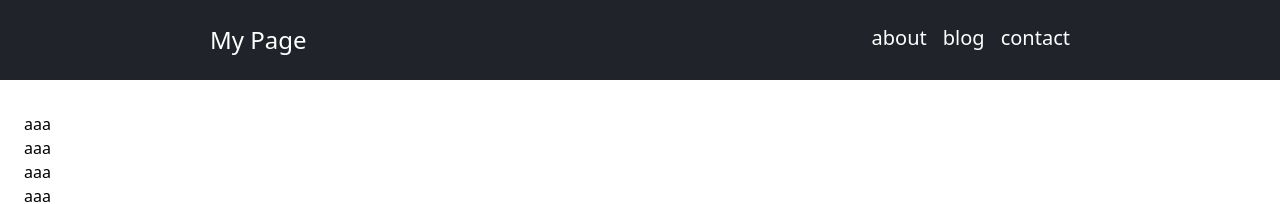
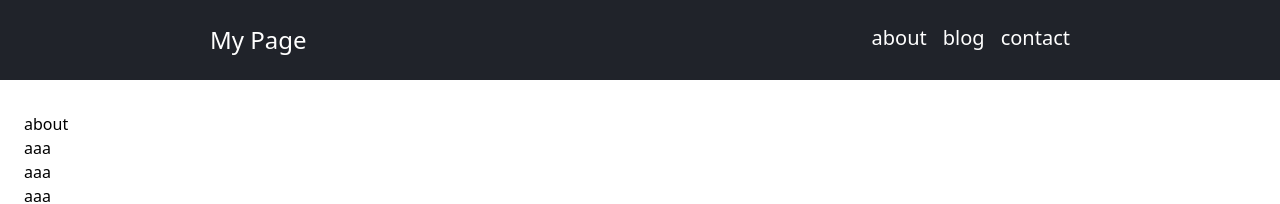
Before and after one commit to shamo-9118/learn-next, a Next.js app: page /about in a window 1280 px wide. Shown: the top 204 px of the page. Built offline with nearby package versions, Linux system fonts and the light colour scheme.

Commit message:
childrenでページごとに要素だし訳

```diff
--- a/components/Layout.tsx
+++ b/components/Layout.tsx
@@ -2,11 +2,19 @@ import { Header } from '@/components/Header'
 import { Footer } from '@/components/Footer'
 import { Main } from '@/components/Main'
 
-export const Layout = () => {
+import type { FunctionComponent } from 'react';
+
+type Props = {
+  children: string;
+};
+
+export const Layout: FunctionComponent<Props> = ({children}) => {
   return (
     <div className='flex flex-col'>
       <Header></Header>
-      <Main></Main>
+      <Main>
+        {children}
+      </Main>
       <Footer></Footer>
     </div>
   )
--- a/components/Main.tsx
+++ b/components/Main.tsx
@@ -1,7 +1,14 @@
-export const Main = () => {
+import type { FunctionComponent } from 'react';
+
+type Props = {
+  children: string;
+};
+
+export const Main: FunctionComponent<Props> = ({children}) => {
   const contentList = ['aaa','aaa','aaa','aaa','aaa','aaa','aaa','aaa','aaa','aaa','aaa',]
   return (
     <main className='h-[90vh] px-6 pt-8'>
+      <p>{ children }</p>
       <ul>
         {
           contentList.map((content, index) => (
--- a/pages/about/index.tsx
+++ b/pages/about/index.tsx
@@ -2,7 +2,7 @@ import { Layout } from '../../components/Layout'
 
 function About() {
   return(
-    <Layout></Layout>
+    <Layout>about</Layout>
 );
 }
 
--- a/pages/blog/index.tsx
+++ b/pages/blog/index.tsx
@@ -2,7 +2,7 @@ import {  Layout } from '@/components/Layout'
 
 function Blog() {
   return (
-    <Layout></Layout>
+    <Layout>blog</Layout>
   )
 }
 
--- a/pages/contact/index.tsx
+++ b/pages/contact/index.tsx
@@ -2,7 +2,7 @@ import {  Layout } from '@/components/Layout'
 
 function Contact() {
   return (
-    <Layout></Layout>
+    <Layout>contact</Layout>
   );
 }
 
--- a/pages/index.tsx
+++ b/pages/index.tsx
@@ -5,6 +5,6 @@ const inter = Inter({ subsets: ["latin"] });
 
 export default function Home() {
   return (
-    <Layout></Layout>
+    <Layout>index</Layout>
   );
 }
```
